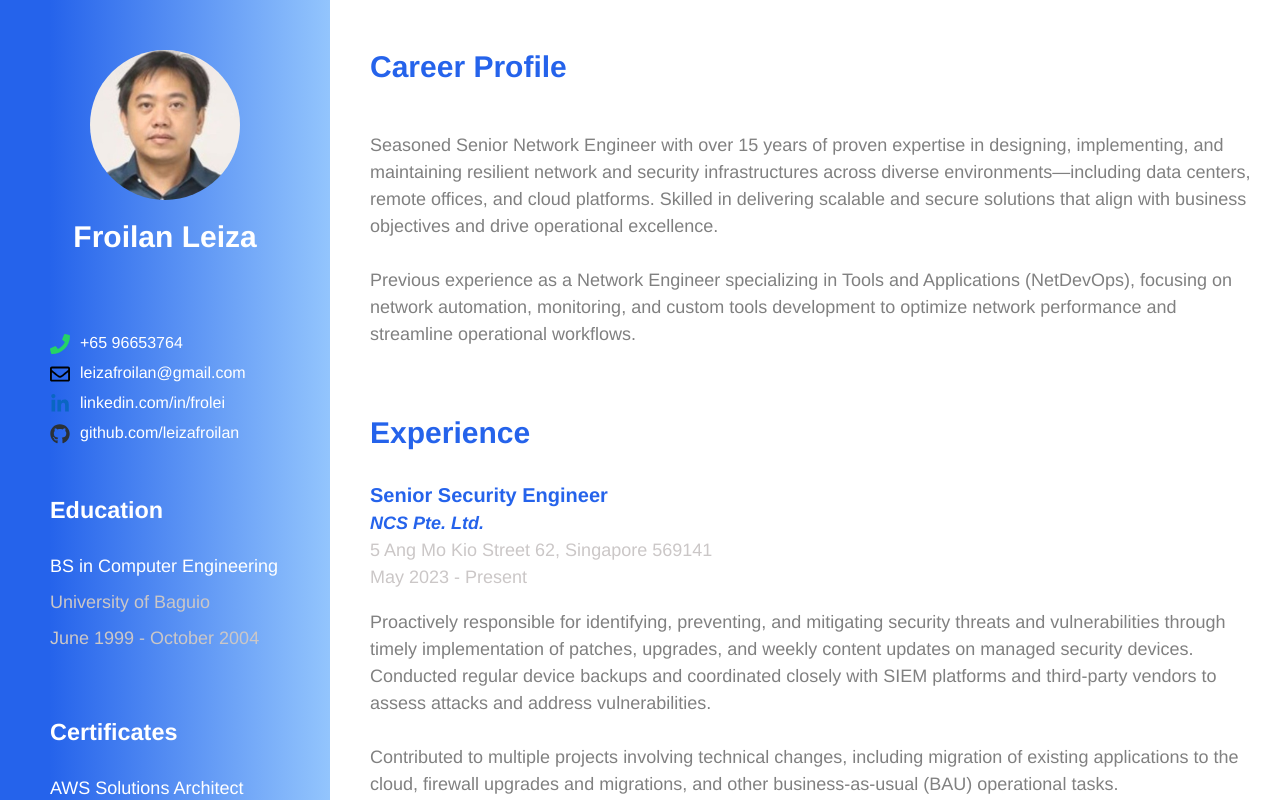
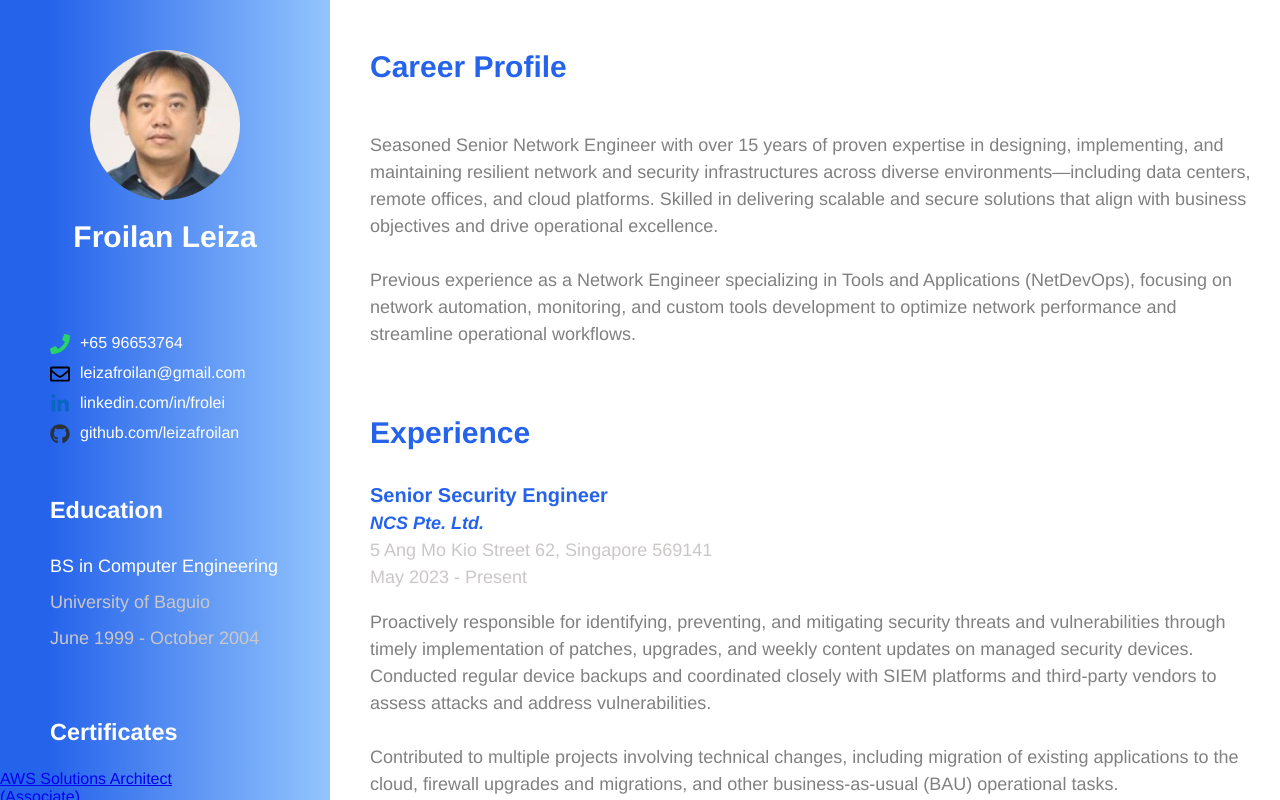
Before and after one commit to leizafroilan/leizafroilan.github.io, a React (Create React App) app: page /#/ in a window 1280 px wide. Before the commit this address led to /#/profile. Built offline with nearby package versions, Linux system fonts and the light colour scheme.

Commit message:
change pdf downloadable

```diff
--- a/src/Profile.js
+++ b/src/Profile.js
@@ -56,7 +56,9 @@
           <h3>Certificates</h3>
         </div>
         <div className="left-desc">
-          <p>AWS Solutions Architect<br/> (Associate)</p>
+          <a href="https://www.linkedin.com/in/frolei" target="_blank" rel="noopener noreferrer"
+          >AWS Solutions Architect<br/> (Associate)</a>
+          {/* <p>AWS Solutions Architect<br/> (Associate)</p> */}
           <p>Aug 2025 - Aug 2028</p><br/>
         </div>
         <div className="left-desc">
```
Also changed, not shown: 1 other file (tests, documents, lock files or other folders).
